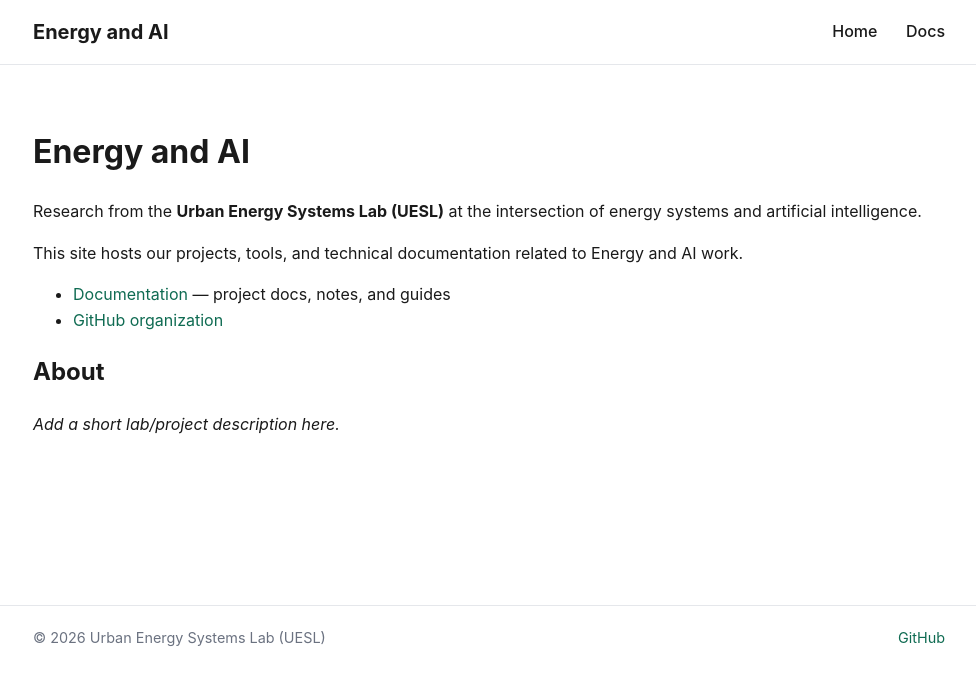
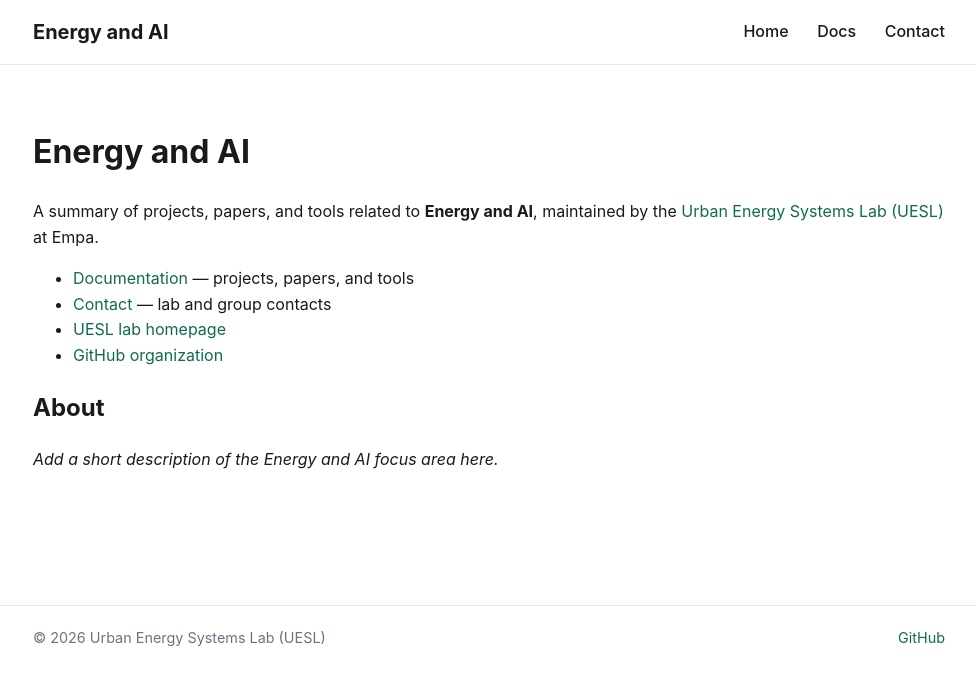
Before and after one commit to uesl-empa/energy-and-AI, a Jekyll site: the page built from index.md, in a window 1280 px wide. Shown: the top 685 px of the page, without its empty margins (151-1127 px from the left). Built offline with Jekyll 4.4.1, drawn with Linux system fonts in a browser that asks for light colours.

Commit message:
Add contact page and clarify site purpose
Home page now describes this as a summary of Energy and AI
projects/papers/tools from UESL, linking to the main lab
homepage. Adds a Contact page (lab head + group leader) and
wires it into the nav.

Co-Authored-By: Claude Sonnet 5 <noreply@anthropic.com>

```diff
--- a/_includes/header.html
+++ b/_includes/header.html
@@ -4,6 +4,7 @@
     <nav class="site-nav">
       <a href="{{ '/' | relative_url }}">Home</a>
       <a href="{{ '/docs/' | relative_url }}">Docs</a>
+      <a href="{{ '/contact/' | relative_url }}">Contact</a>
     </nav>
   </div>
 </header>
--- a/index.md
+++ b/index.md
@@ -5,13 +5,14 @@ title: Home
 
 # Energy and AI
 
-Research from the **Urban Energy Systems Lab (UESL)** at the intersection of energy systems and artificial intelligence.
+A summary of projects, papers, and tools related to **Energy and AI**, maintained by the
+[Urban Energy Systems Lab (UESL)](https://www.empa.ch/web/s313) at Empa.
 
-This site hosts our projects, tools, and technical documentation related to Energy and AI work.
-
-- [Documentation]({{ '/docs/' | relative_url }}) — project docs, notes, and guides
+- [Documentation]({{ '/docs/' | relative_url }}) — projects, papers, and tools
+- [Contact]({{ '/contact/' | relative_url }}) — lab and group contacts
+- [UESL lab homepage](https://www.empa.ch/web/s313)
 - [GitHub organization](https://github.com/uesl-empa)
 
 ## About
 
-_Add a short lab/project description here._
+_Add a short description of the Energy and AI focus area here._
```
Also changed, not shown: contact.md (added, +24 -0 lines).
